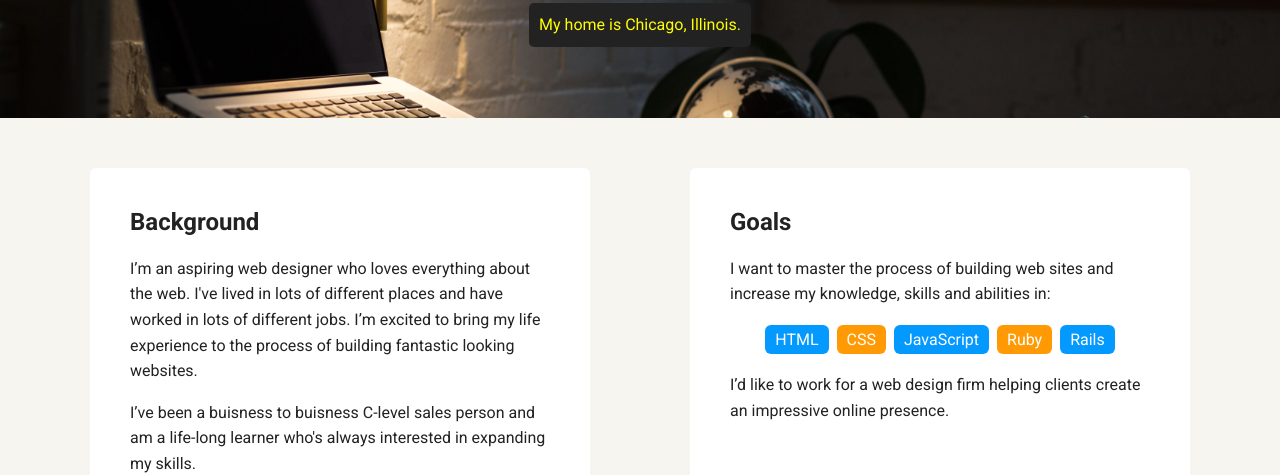
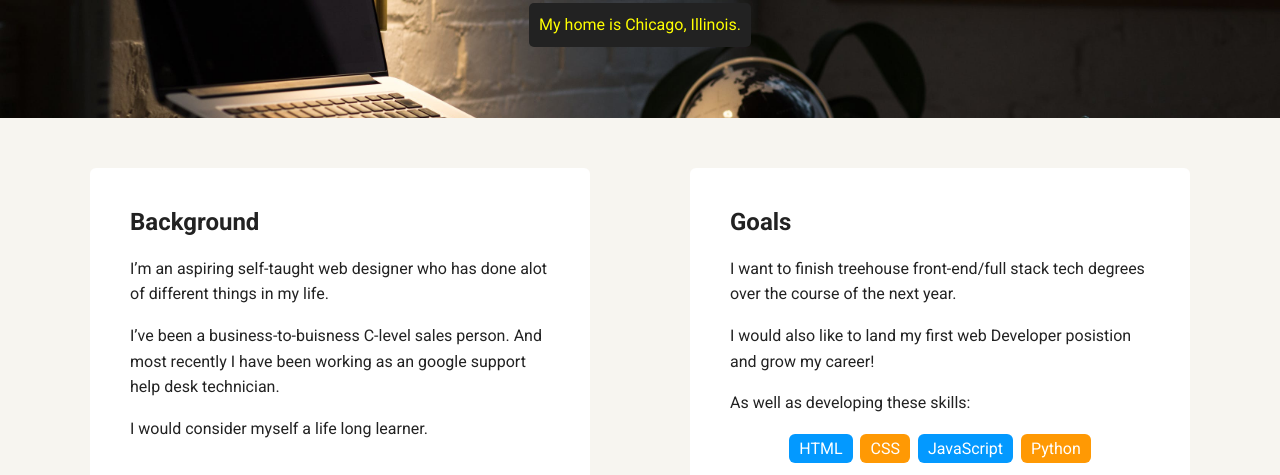
Before and after one commit to jrandorfer/Treehouse-project-1, a plain HTML site: page Treehouse-project-1/index.html in a window 1280 px wide. Shown: the part 352-827 px from the top of the page. Drawn offline with Linux system fonts and the light colour scheme; a web font is replaced by a local one.

Commit message:
Add files via upload

```diff
--- a/Treehouse-project-1/index.html
+++ b/Treehouse-project-1/index.html
@@ -25,21 +25,22 @@
     <main class="flex">
       <div class="card">
         <h2>Background</h2>
-        <p>I’m an aspiring web designer who loves everything about the web. I've lived in lots of different places and have worked in lots of different jobs. I’m excited to bring my life experience to the process of building fantastic looking websites.</p>
-        <p>I’ve been a buisness to buisness C-level sales person and am a life-long learner who's always interested in expanding my skills.</p>
+        <p>I’m an aspiring self-taught web designer who has done alot of different things in my life. </p>
+        <p>I’ve been a business-to-buisness C-level sales person. And most recently I have been working as an google support help desk technician.</p>
+        <p>I would consider myself a life long learner.</p>
       </div>
 
       <div class="card">
         <h2>Goals</h2>
-        <p>I want to master the process of building web sites and increase my knowledge, skills and abilities in:</p>
+        <p>I want to finish treehouse front-end/full stack tech degrees over the course of the next year.</p>
+        <p> I would also like to land my first web Developer posistion and grow my career!</p>
+        <p>As well as developing these skills:</p>
         <ul class="skills">
           <li>HTML</li>
           <li>CSS</li>
           <li>JavaScript</li>
-          <li>Ruby</li>
-          <li>Rails</li>
+          <li>Python</li>
         </ul>
-        <p>I’d like to work for a web design firm helping clients create an impressive online presence.</p>
       </div>
 
     </main>
```
